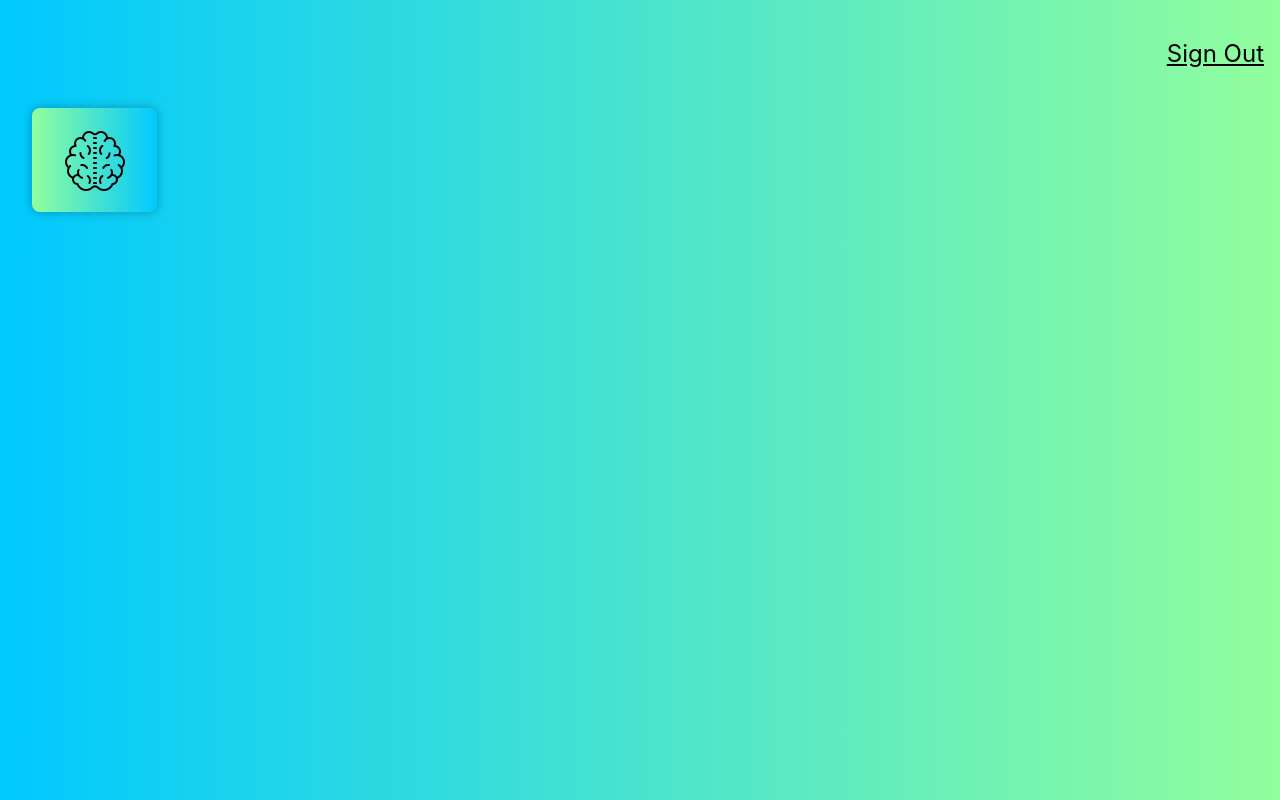
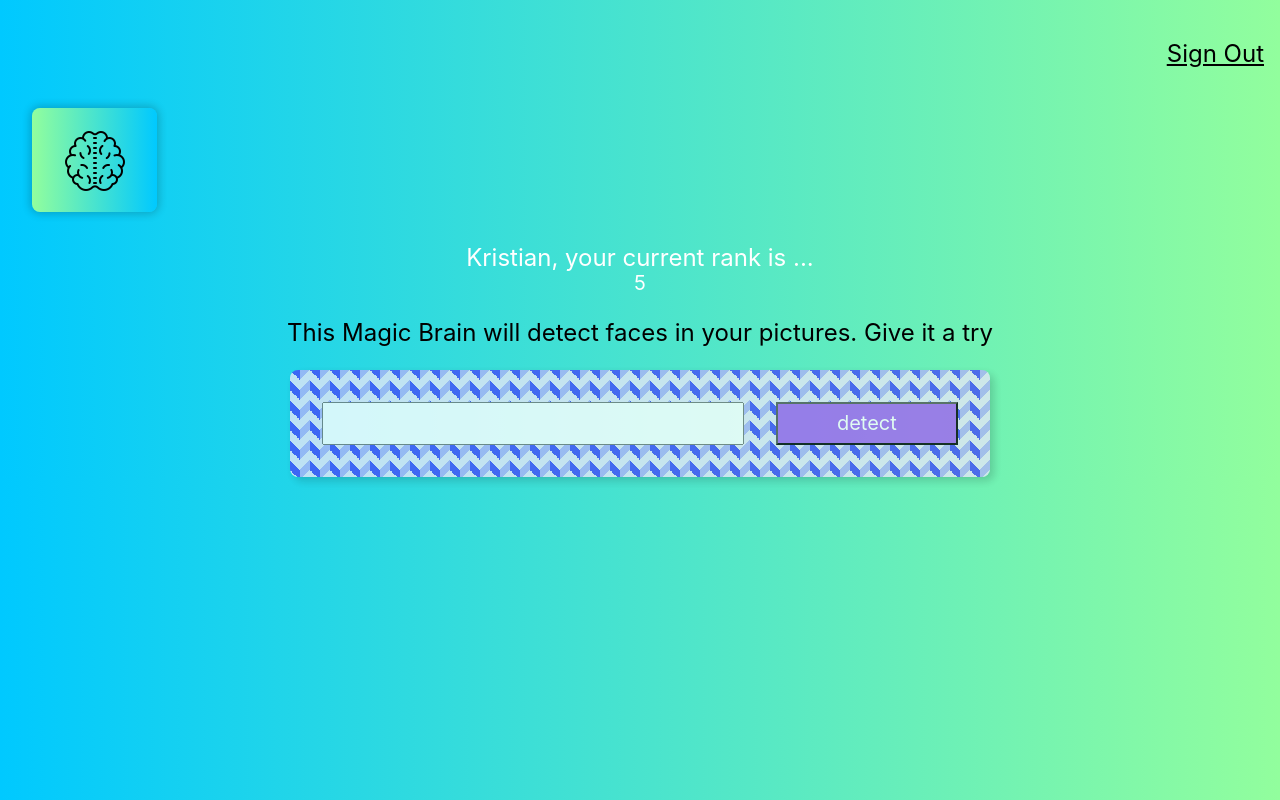
Before and after one commit to klhaug/facerecognitionapp, a React (Create React App) app: page / in a window 1280 px wide. Built offline with nearby package versions, Linux system fonts and the light colour scheme.

Commit message:
more components

```diff
--- a/src/App.css
+++ b/src/App.css
@@ -2,6 +2,10 @@
   text-align: center;
 }
 
+.center {
+  display: flex;
+  justify-content: center;
+}
 .App-logo {
   height: 40vmin;
   pointer-events: none;
--- a/src/App.js
+++ b/src/App.js
@@ -1,15 +1,20 @@
 import './App.css';
 import Navigation from './components/navigation/Navigation';
 import Logo from './components/logo/Logo';
+import ImageLinkForm from './components/imagelinkform/ImageLinkForm';
+import Rank from './components/rank/Rank';
+
 
 function App() {
   return (
     <div className="App">
       <Navigation />
       <Logo />
-      {/* {
+      <Rank />
       <ImageLinkForm />
-      <FaceRecognition />} */}
+      {
+      // <FaceRecognition />
+            }
     </div>
   );
 }
--- /dev/null
+++ b/src/components/imagelinkform/ImageLinkForm.css
@@ -0,0 +1,6 @@
+.form {
+    width: 700px;
+    background-color: #e5e5f7;
+    opacity: 0.8;
+    background: linear-gradient(135deg, #444cf755 25%, transparent 25%) -10px 0/ 20px 20px, linear-gradient(225deg, #444cf7 25%, transparent 25%) -10px 0/ 20px 20px, linear-gradient(315deg, #444cf755 25%, transparent 25%) 0px 0/ 20px 20px, linear-gradient(45deg, #444cf7 25%, #e5e5f7 25%) 0px 0/ 20px 20px;
+}
--- /dev/null
+++ b/src/components/imagelinkform/ImageLinkForm.js
@@ -0,0 +1,21 @@
+import React from "react";
+import './ImageLinkForm.css';
+
+const ImageLinkForm = () => {
+    return (
+
+      <div>
+        <p className="f3">
+            {'This Magic Brain will detect faces in your pictures. Give it a try'}
+        </p>
+            <div className="center">
+                <div className="form center pa4 br3 shadow-5">
+                    <input className="f4 pa2 w-70 center" type="text" />
+                    <button className="w-30 ml4 grow f4 link ph3 pv2 dib white bg-light-purple">detect</button>
+                </div>
+            </div>
+        </div>
+    );
+}
+
+export default ImageLinkForm;
--- a/src/components/navigation/Navigation.js
+++ b/src/components/navigation/Navigation.js
@@ -5,7 +5,7 @@
         <nav style = {{display: 'flex', justifyContent: 'flex-end' }}>
             <p className="f3 link dim black underline pa3 pointer">Sign Out</p>
         </nav>
-    )
+    );
 }
 
-export default Navigation
+export default Navigation;
--- /dev/null
+++ b/src/components/rank/Rank.js
@@ -0,0 +1,17 @@
+import React from "react";
+
+const Rank = () => {
+    return (
+        <div>
+            <div className="white f3">
+                {'Kristian, your current rank is ...'}
+            </div>
+            <div className="white f4">
+                {'5'}
+            </div>
+
+        </div>
+    )
+}
+
+export default Rank;
--- a/src/index.css
+++ b/src/index.css
@@ -12,3 +12,7 @@
   font-family: source-code-pro, Menlo, Monaco, Consolas, 'Courier New',
     monospace;
 }
+
+button {
+  cursor: pointer;
+}
```
